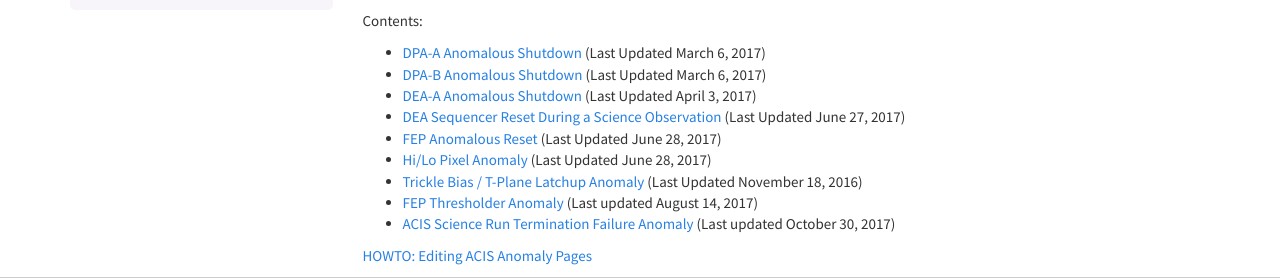
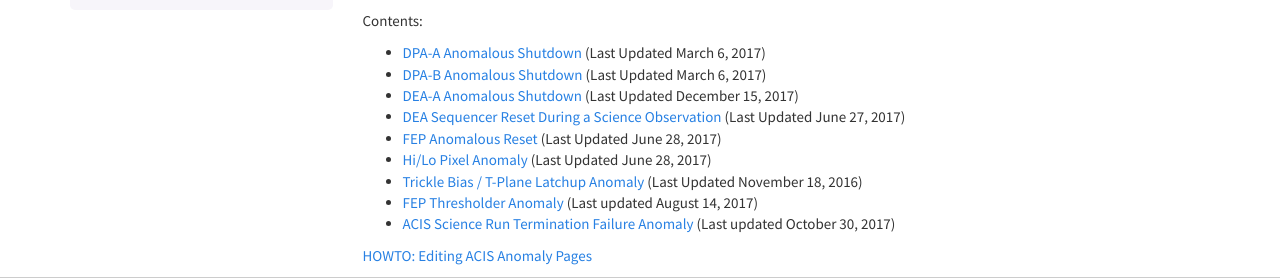
Before and after one commit to acisops/acis_anomaly_pages, a Sphinx documentation site: the page built from source/index.rst, in a window 1280 px wide. Shown: the part 199-479 px from the top of the page. Built offline with Sphinx 7.4.7, drawn with Linux system fonts in a browser that asks for light colours.

Commit message:
Update index.rst

```diff
--- a/source/index.rst
+++ b/source/index.rst
@@ -15,7 +15,7 @@ Contents:
 
 * :doc:`dpaa_shutdown` (Last Updated March 6, 2017)
 * :doc:`dpab_shutdown` (Last Updated March 6, 2017)
-* :doc:`dea_shutdown` (Last Updated April 3, 2017)
+* :doc:`dea_shutdown` (Last Updated December 15, 2017)
 * :doc:`dea_seq_reset` (Last Updated June 27, 2017)
 * :doc:`fep_reset` (Last Updated June 28, 2017)
 * :doc:`hi_lo_anomaly` (Last Updated June 28, 2017)
```
